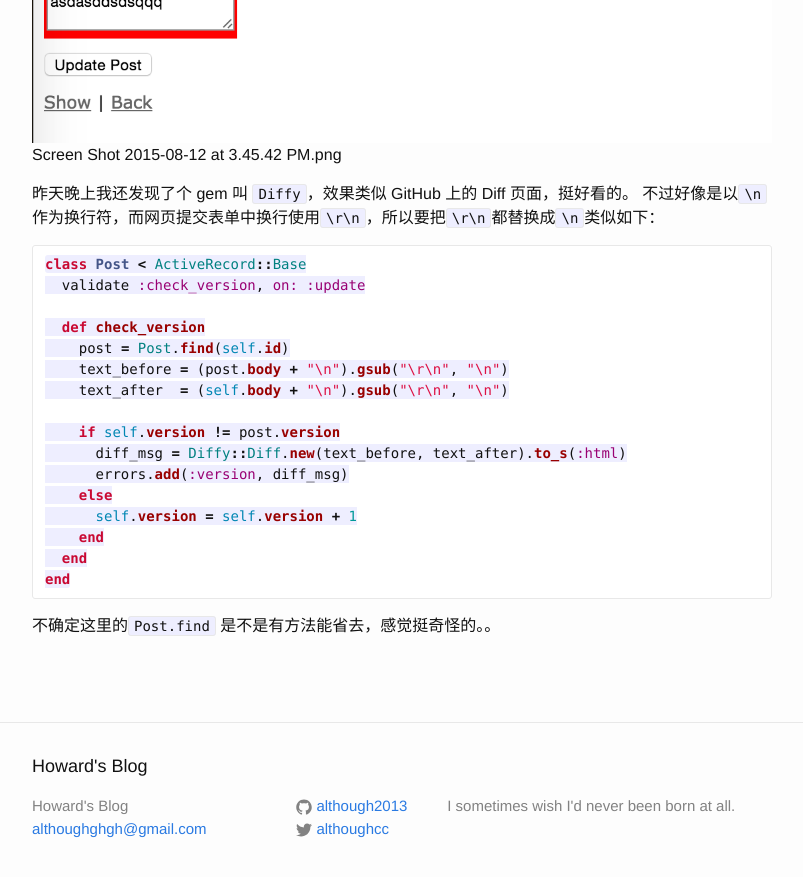
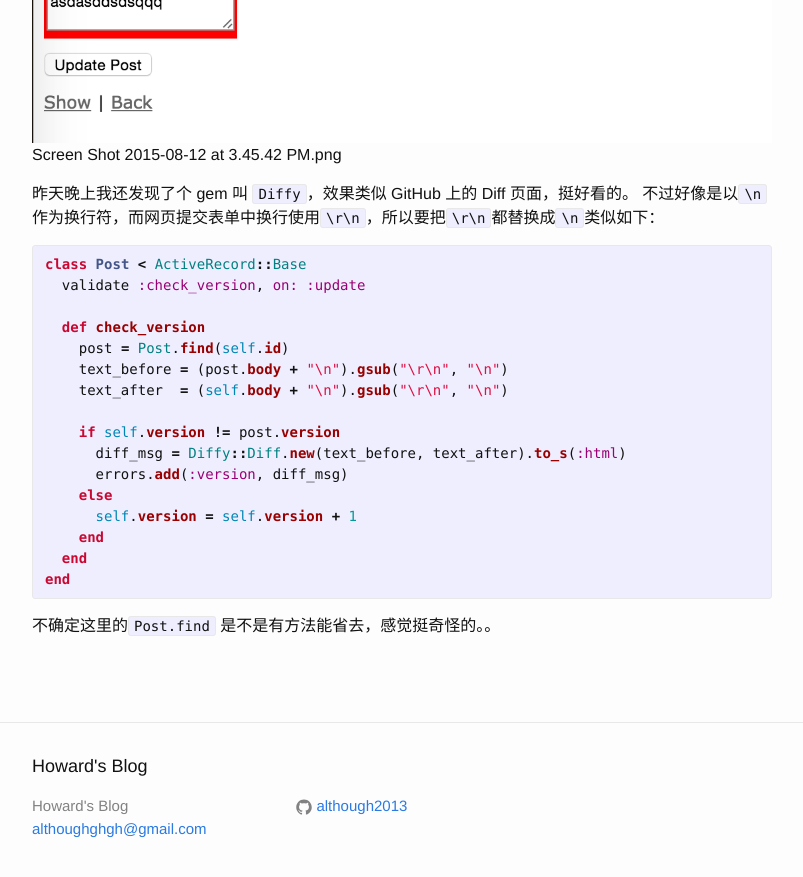
Before and after one commit to although2013/although2013.github.io, a Jekyll site: the page built from _posts/2015-08-12-conflict-posting.markdown, in a window 1280 px wide and 900 px high, scrolled down 1965 px. Shown: the top 877 px of the window, without its empty margins (238-1041 px from the left). Built offline with Jekyll 4.4.1, drawn with Linux system fonts in a browser that asks for light colours; comment, search, counter and statistics services are not loaded.

Commit message:
refresh my blog

````diff
--- a/Gemfile
+++ b/Gemfile
@@ -1,4 +1,4 @@
-source 'https://gems.ruby-china.com'
+source 'https://rubygems.org'
 
 gem 'jekyll'
 
--- a/_config.yml
+++ b/_config.yml
@@ -2,10 +2,10 @@
 title: Howard's Blog
 email: althoughghgh@gmail.com
 description: > #
-  I sometimes wish I'd never been born at all.
+
 baseurl: ""
 url: "http://although2013.github.io"
-twitter_username: althoughcc
+# twitter_username: althoughcc
 github_username:  although2013
 
 # Build settings
--- a/_posts/2015-08-12-conflict-posting.markdown
+++ b/_posts/2015-08-12-conflict-posting.markdown
@@ -8,12 +8,12 @@ categories: jekyll update
 昨天有个家庭任务，就是如果两个用户同时编辑一篇文章，一个用户编辑好了提交，另一个用户也要提交，怎么解决这样的冲突和覆盖了他人的修改的问题呢?
 
 我的第一个方法是在 model 中加一个 `version` 字段，表单中也加入一个 `hidden_field`
-```ruby
+{% highlight ruby %}
 <%= f.hidden_field :version %>
-```
+{% endhighlight %}
 
 然后在 model 中添加一个自定义函数去验证：
-```ruby
+{% highlight ruby %}
 class Post < ActiveRecord::Base
   validate :check_version, on: :update
 
@@ -25,7 +25,7 @@ class Post < ActiveRecord::Base
     end
   end
 end
-```
+{% endhighlight %}
 
 如果提交的`version`和数据库中的`version`不一致，就会报错，否则`version`自增1，存入数据库。 `version_changed?`也是一个内置函数（算是吧）。
 
@@ -33,17 +33,17 @@ end
 第二天的时候看了一个 Railscast，结果发现 Rails 中已经内置了这种功能：
 `ActiveRecord::Locking::Optimistic`
 只需要在 Post 中添加一个字段名为 lock_version, 类型为 integer。
-```ruby
+{% highlight ruby %}
 class AddLockingColumnsToPost < ActiveRecord::Migration
   def change
     add_column :posts, :lock_version, :integer
   end
 end
-```
+{% endhighlight %}
 当发生编辑冲突时，就会 raise `ActiveRecord::StaleObjectError`, 然后去rescue就好了。
 
 如果是只有这个资源会用到这种多用户编辑冲突保护的话，就直接在 controller 里 rescue:
-```ruby
+{% highlight ruby %}
 def update
   if @post.update(post_params)
     redirect_to @post, notice: 'Post was successfully updated.'
@@ -53,11 +53,11 @@ def update
 rescue ActiveRecord::StaleObjectError
   render :conflict  #render some view
 end
-```
+{% endhighlight %}
 
 如果希望复用，则可修改控制器中的 update 为：`@post.update_with_conflict(post_params)`
 然后在 model 定义这个方法（railscast 上的解决办法）:
-```ruby
+{% highlight ruby %}
 def update_with_conflict_validation(*args)
   update_attributes(*args)
 rescue ActiveRecord::StaleObjectError
@@ -68,7 +68,7 @@ rescue ActiveRecord::StaleObjectError
   end
   false
 end
-```
+{% endhighlight %}
 
 首先调用 `update_attributes(*args)` 如果异常，进入 rescue。
 `except(“updated_at”)` 就不显示更新时间的变化，也不输出 lock_version 的变化，其他的都只输出之前版本的值。
@@ -78,7 +78,7 @@ Screen Shot 2015-08-12 at 3.45.42 PM.png
 
 昨天晚上我还发现了个 gem 叫 `Diffy`，效果类似 GitHub 上的 Diff 页面，挺好看的。
 不过好像是以`\n`作为换行符，而网页提交表单中换行使用`\r\n`，所以要把`\r\n`都替换成`\n`类似如下：
-```ruby
+{% highlight ruby %}
 class Post < ActiveRecord::Base
   validate :check_version, on: :update
 
@@ -95,6 +95,6 @@ class Post < ActiveRecord::Base
     end
   end
 end
-```
+{% endhighlight %}
 
 不确定这里的`Post.find` 是不是有方法能省去，感觉挺奇怪的。。
--- a/_sass/_base.scss
+++ b/_sass/_base.scss
@@ -32,7 +32,7 @@ h1, h2, h3, h4, h5, h6,
 p, blockquote, pre,
 ul, ol, dl, figure,
 %vertical-rhythm {
-    margin-bottom: $spacing-unit / 2;
+    margin-bottom: calc($spacing-unit / 2);
 }
 
 
@@ -110,7 +110,7 @@ a {
 blockquote {
     color: $grey-color;
     border-left: 4px solid $grey-color-light;
-    padding-left: $spacing-unit / 2;
+    padding-left: calc($spacing-unit / 2);
     font-size: 18px;
     letter-spacing: -1px;
     font-style: italic;
@@ -166,8 +166,8 @@ pre {
     @include media-query($on-laptop) {
         max-width: -webkit-calc(#{$content-width} - (#{$spacing-unit}));
         max-width:         calc(#{$content-width} - (#{$spacing-unit}));
-        padding-right: $spacing-unit / 2;
-        padding-left: $spacing-unit / 2;
+        padding-right: calc($spacing-unit / 2);
+        padding-left: calc($spacing-unit / 2);
     }
 }
 
--- a/_sass/_layout.scss
+++ b/_sass/_layout.scss
@@ -98,7 +98,7 @@
 
 .footer-heading {
     font-size: 18px;
-    margin-bottom: $spacing-unit / 2;
+    margin-bottom: calc($spacing-unit / 2);
 }
 
 .contact-list,
@@ -110,14 +110,14 @@
 .footer-col-wrapper {
     font-size: 15px;
     color: $grey-color;
-    margin-left: -$spacing-unit / 2;
+    margin-left: calc($spacing-unit / -2);
     @extend %clearfix;
 }
 
 .footer-col {
     float: left;
-    margin-bottom: $spacing-unit / 2;
-    padding-left: $spacing-unit / 2;
+    margin-bottom: calc($spacing-unit / 2);
+    padding-left: calc($spacing-unit / 2);
 }
 
 .footer-col-1 {
--- a/css/main.scss
+++ b/css/main.scss
@@ -32,8 +32,8 @@ $on-laptop:        800px;
 // Using media queries with like this:
 // @include media-query($on-palm) {
 //     .wrapper {
-//         padding-right: $spacing-unit / 2;
-//         padding-left: $spacing-unit / 2;
+//         padding-right: calc($spacing-unit / 2);
+//         padding-left: calc($spacing-unit / 2);
 //     }
 // }
 @mixin media-query($device) {
````
Also changed, not shown: _posts/2018-06-28-incorrect-require-sidekiq-testing.markdown (+6 -6 lines), Gemfile.lock.
